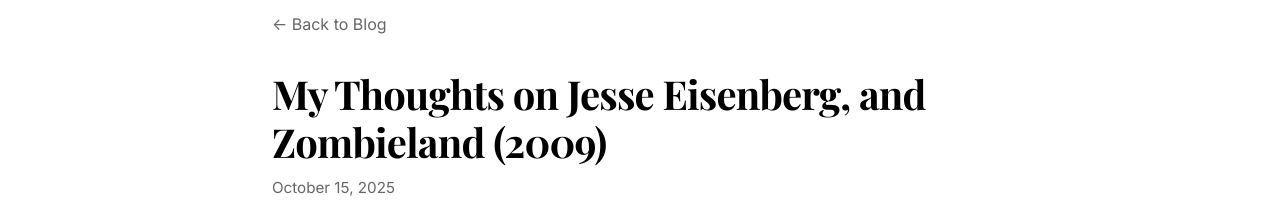
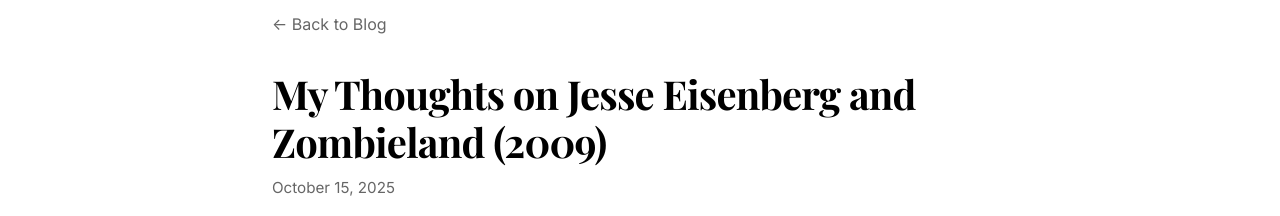
Before and after one commit to alissawu/alissasite, a Next.js app: page /blog/zombieland-2009 in a window 1280 px wide. Shown: the part 123-339 px from the top of the page. Built offline with nearby package versions, Linux system fonts and the light colour scheme.

Commit message:
remove comma from title

```diff
--- a/src/app/blog/page.tsx
+++ b/src/app/blog/page.tsx
@@ -12,7 +12,7 @@
 const posts: BlogPost[] = [
   {
     id: 'zombieland-2009',
-    title: 'My Thoughts on Jesse Eisenberg, and Zombieland (2009)',
+    title: 'My Thoughts on Jesse Eisenberg and Zombieland (2009)',
     date: 'October 15, 2025',
     preview: 'I\'m into Jesse Eisenberg lately, and wanted to watch one of his movies, so here\'s an honest review of Zombieland (2009).'
   },
--- a/src/app/blog/zombieland-2009/page.tsx
+++ b/src/app/blog/zombieland-2009/page.tsx
@@ -13,7 +13,7 @@
         </Link>
 
         <article className={styles.postContent}>
-          <h1>My Thoughts on Jesse Eisenberg, and Zombieland (2009)</h1>
+          <h1>My Thoughts on Jesse Eisenberg and Zombieland (2009)</h1>
           <p className={styles.date}>October 15, 2025 </p>
 
           <section>
```
